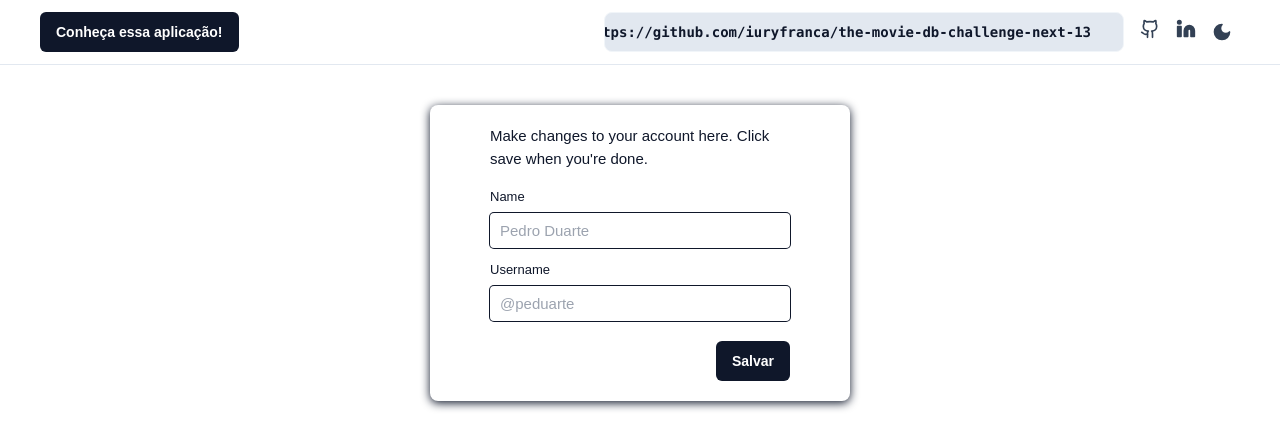
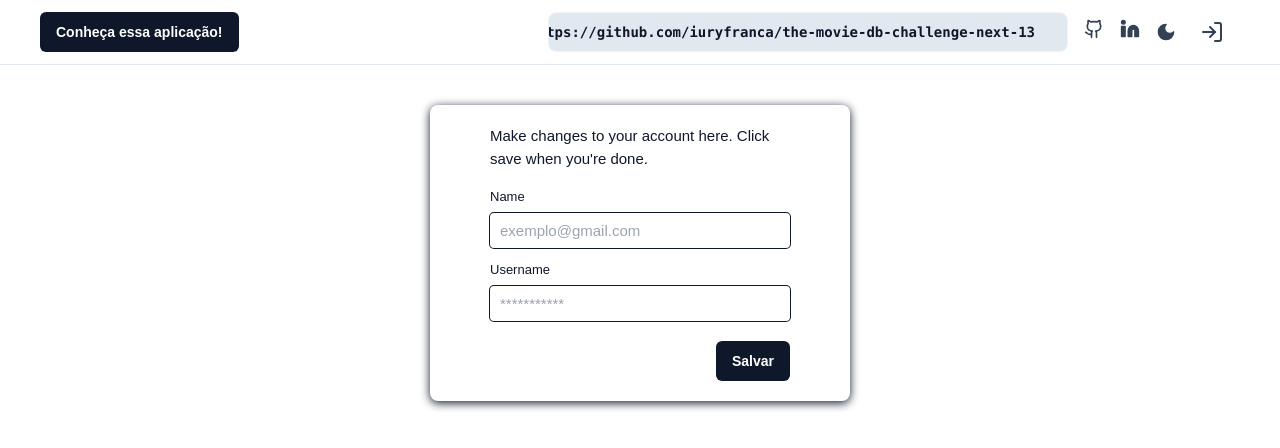
Before and after one commit to iuryfranca/the-movie-db-challenge-vue, a Vue app: page /login in a window 1280 px wide. Shown: the top 448 px of the page. Built offline with nearby package versions, Linux system fonts and the light colour scheme; what prettier-plugin-tailwindcss would draw is missing.

Commit message:
feat: start integration Vuex + Firebase Auth #2 ✨

```diff
--- a/src/components/HeaderPage.vue
+++ b/src/components/HeaderPage.vue
@@ -76,7 +76,37 @@
               class="text-slate-700 hover:text-slate-900 dark:text-slate-400 dark:hover:text-slate-100"
             />
           </button>
-          <!-- <ThemeToggle /> -->
+
+          <!-- Botão para Login/register -->
+          <div class="relative">
+            <button
+              class="peer flex cursor-default select-none items-center rounded-sm py-1.5 px-2 text-sm font-medium text-slate-700 outline-none transition-all duration-200 hover:text-slate-900 dark:text-slate-400 dark:hover:text-slate-100"
+            >
+              <LogIn />
+            </button>
+            <div
+              class="invisible absolute top-5 z-10 rounded-lg border-2 border-slate-700 opacity-0 transition-all duration-300 after:absolute after:top-0 after:-z-20 after:inline-block after:h-full after:w-full after:rounded-lg after:bg-white/40 peer-focus:visible peer-focus:top-12 peer-focus:opacity-100"
+            >
+              <div>
+                <ul
+                  class="z-50 overflow-hidden rounded-md p-1 text-slate-700 animate-in data-[side=bottom]:slide-in-from-top-2 data-[side=top]:slide-in-from-bottom-2 dark:border-slate-800 dark:bg-slate-800 dark:text-slate-400"
+                >
+                  <a
+                    class="relative flex w-full cursor-default select-none items-center rounded-sm py-1.5 px-2 text-sm font-medium outline-none hover:bg-slate-100 focus:bg-slate-100 data-[disabled]:pointer-events-none data-[disabled]:opacity-50 dark:hover:bg-slate-700 dark:focus:bg-slate-700"
+                    href="/login"
+                  >
+                    Login
+                  </a>
+                  <a
+                    class="relative flex w-full cursor-default select-none items-center rounded-sm py-1.5 px-2 text-sm font-medium outline-none hover:bg-slate-100 focus:bg-slate-100 data-[disabled]:pointer-events-none data-[disabled]:opacity-50 dark:hover:bg-slate-700 dark:focus:bg-slate-700"
+                  >
+                    Logout
+                  </a>
+                </ul>
+              </div>
+            </div>
+          </div>
+
           <!-- <AuthToggle user={ user ? { name: user.name, image: user.image, email:
           user.email, } : null } /> -->
         </nav>
@@ -86,10 +116,27 @@
 </template>
 <script setup lang="ts">
 import { useDark, useToggle } from '@vueuse/core'
-import { Linkedin, Github, LogIn, Sun, Moon } from 'lucide-vue-next'
+import {
+  Linkedin,
+  Github,
+  LogIn,
+  Sun,
+  Moon,
+  ExternalLink,
+} from 'lucide-vue-next'
 import { siteConfig } from '@/config/site'
+import { computed } from 'vue'
+import { useStore } from 'vuex'
+
 import ButtonUi from '@/components/ui/ButtonUi.vue'
 
 const isDark = useDark()
 const toggleDark = useToggle(isDark)
+const store = useStore()
+
+const points = computed(() => {
+  return store.state.points
+})
+
+console.log('points', points.value)
 </script>
--- a/src/main.ts
+++ b/src/main.ts
@@ -1,11 +1,10 @@
 import { createApp } from 'vue'
 import App from './App.vue'
 import router from './router'
+import store from './store'
 
 import './index.css'
 
 const app = createApp(App)
 
-app.use(router)
-
-app.mount('#app')
+app.use(router).use(store).mount('#app')
--- /dev/null
+++ b/src/store/index.ts
@@ -0,0 +1,9 @@
+import { createStore } from 'vuex'
+
+const store = createStore({
+  state: {
+    points: 0,
+  },
+})
+
+export default store
--- a/src/views/LoginView.vue
+++ b/src/views/LoginView.vue
@@ -4,6 +4,7 @@
   >
     <form
       className="p-5 rounded-b-md outline-none focus:shadow-[0_0_0_2px] focus:shadow-black"
+      @submit.prevent="handleSubmit"
     >
       <p className="mb-5 text-[15px] leading-normal">
         Make changes to your account here. Click save when you're done.
@@ -14,8 +15,10 @@
         </label>
         <input
           className="rounded px-2.5 text-[15px] leading-none shadow-[0_0_0_1px] h-[35px] focus:shadow-[0_0_0_2px] outline-none text-slate-900"
-          id="name"
-          placeholder="Pedro Duarte"
+          id="email"
+          v-model="email"
+          type="email"
+          placeholder="exemplo@gmail.com"
         />
       </fieldset>
       <fieldset className="mb-[15px] w-full flex flex-col justify-start">
@@ -27,8 +30,10 @@
         </label>
         <input
           className="rounded px-2.5 text-[15px] leading-none shadow-[0_0_0_1px] h-[35px] focus:shadow-[0_0_0_2px] outline-none text-slate-900"
-          id="username"
-          placeholder="@peduarte"
+          id="password"
+          v-model="password"
+          type="password"
+          placeholder="***********"
         />
       </fieldset>
       <div className="flex justify-end mt-5">
```
